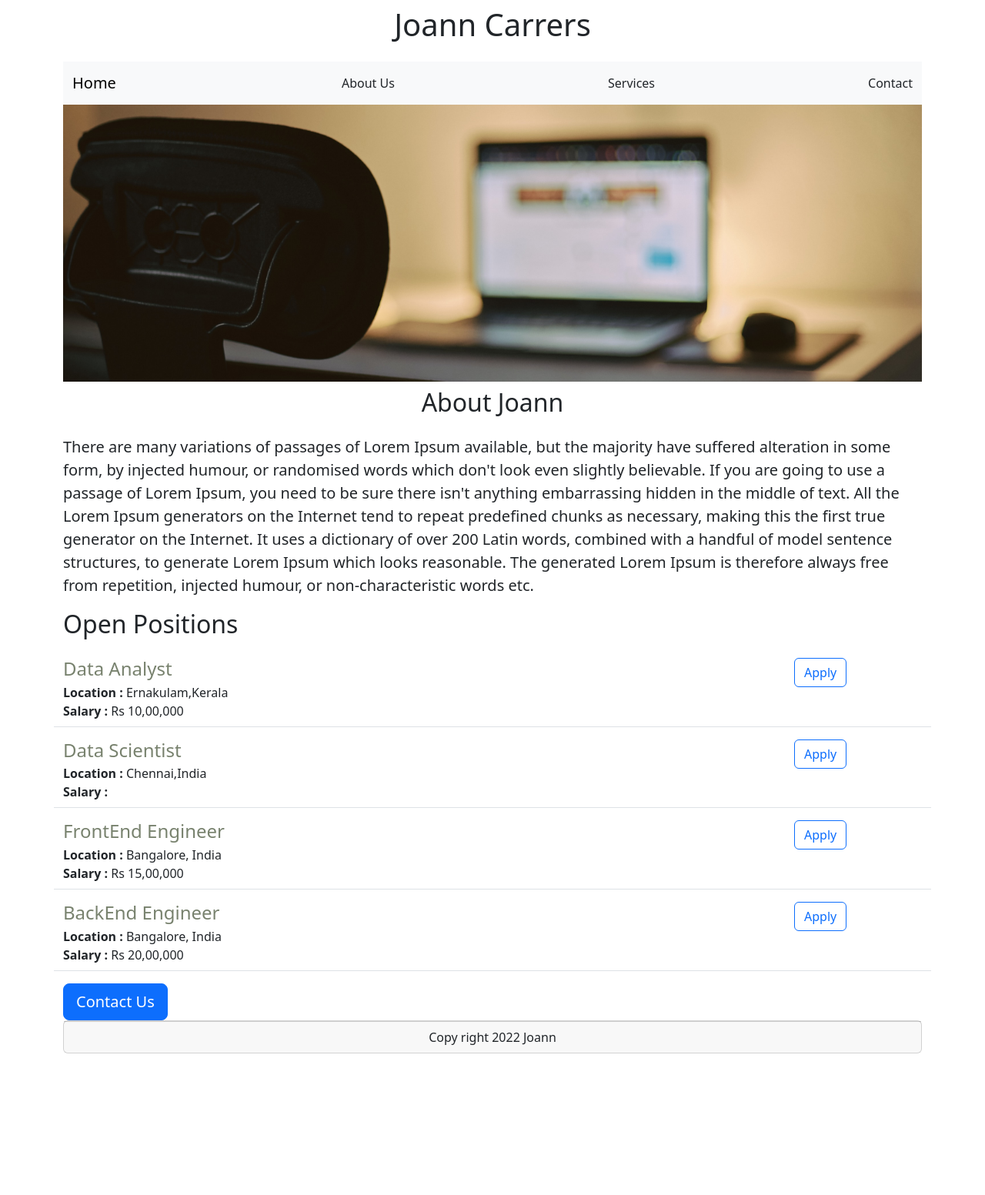
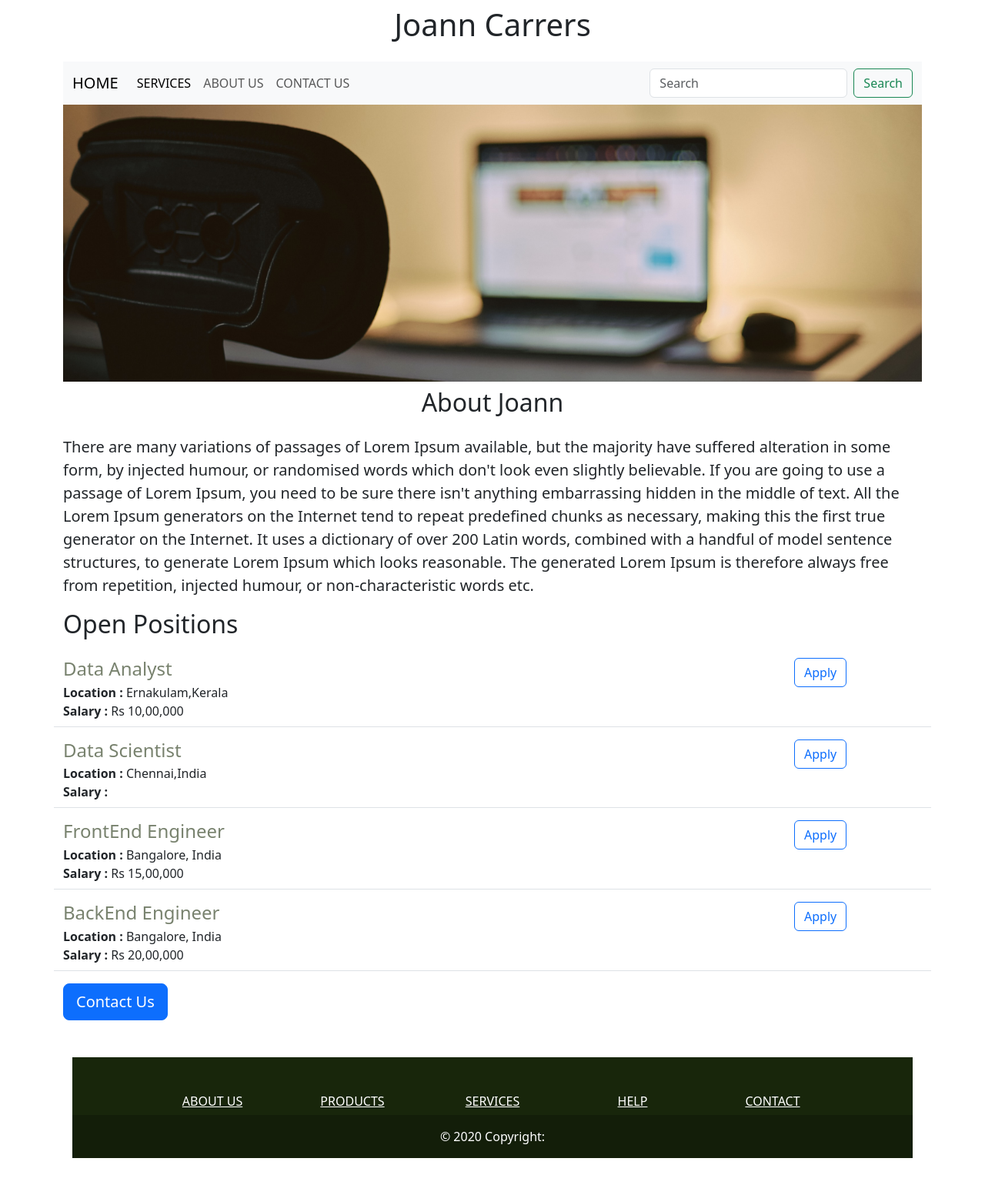
Before and after one commit to diyageorge18/careers-website-v2, a Flask app: page / in a window 1280 px wide. Shown: the whole page at 77% size. Before the commit the page ends 1369 px from the top, so only its background shows below. Run offline with Flask 3, Linux system fonts and the light colour scheme.

Commit message:
Added header and footer

```diff
--- /dev/null
+++ b/templates/footer.html
@@ -0,0 +1,68 @@
+<!-- Remove the container if you want to extend the Footer to full width. -->
+<div class="container my-5">
+  <!-- Footer -->
+  <footer class="text-center text-white" style="background-color: rgb(24, 38, 11)">
+    <!-- Grid container -->
+    <div class="container">
+      <!-- Section: Links -->
+      <section class="mt-5">
+        <!-- Grid row-->
+        <div class="row text-center d-flex justify-content-center pt-5">
+          <!-- Grid column -->
+          <div class="col-md-2">
+            <h6 class="text-uppercase font-weight-bold">
+              <a href="#!" class="text-white">About us</a>
+            </h6>
+          </div>
+          <!-- Grid column -->
+
+          <!-- Grid column -->
+          <div class="col-md-2">
+            <h6 class="text-uppercase font-weight-bold">
+              <a href="#!" class="text-white">Products</a>
+            </h6>
+          </div>
+          <!-- Grid column -->
+
+          <!-- Grid column -->
+          <div class="col-md-2">
+            <h6 class="text-uppercase font-weight-bold">
+              <a href="#!" class="text-white">Services</a>
+            </h6>
+          </div>
+          <!-- Grid column -->
+
+          <!-- Grid column -->
+          <div class="col-md-2">
+            <h6 class="text-uppercase font-weight-bold">
+              <a href="#!" class="text-white">Help</a>
+            </h6>
+          </div>
+          <!-- Grid column -->
+
+          <!-- Grid column -->
+          <div class="col-md-2">
+            <h6 class="text-uppercase font-weight-bold">
+              <a href="#!" class="text-white">Contact</a>
+            </h6>
+          </div>
+          <!-- Grid column -->
+        </div>
+        <!-- Grid row-->
+      </section>
+    </div>
+    <!-- Grid container -->
+
+    <!-- Copyright -->
+    <div
+         class="text-center p-3"
+         style="background-color: rgba(0, 0, 0, 0.2)"
+         >
+      © 2020 Copyright:
+
+    </div>
+    <!-- Copyright -->
+  </footer>
+  <!-- Footer -->
+</div>
+<!-- End of .container -->
--- a/templates/home.html
+++ b/templates/home.html
@@ -17,16 +17,9 @@
 <body>
   <div class="container">
   <h1 class="text-center mt-2 mb-4"> {{company_name}} Carrers </h1>
-
-<nav class="navbar navbar-expand-lg bg-light">
-  <div class="container-fluid">
-    <a class="navbar-brand" href="home.html">Home</a>
-    <a class="nav-link" href="about.html">About Us</a>
-    <a class="nav-link" href="services.html">Services</a>
-    <a class="nav-link" href="contact.html">Contact</a>
+  <div>
+ {% include'navbar.html' %}
   </div>
-</nav>
-
 <img class = "img-fluid" id = "banner" src ="https://careers-website-9--diyageorge001.repl.co/static/banner.jpg" >
   <h2 class="text-center mt-2 mb-4"> About Joann </h2>
   <p class="lead">
@@ -42,8 +35,8 @@
   <button class="btn btn-primary btn-lg"> Contact Us </button>
 
 
-    <div class="card">
-    <div class="card-footer text-center">Copy right 2022 Joann</div>
+    <div>
+      {% include'footer.html' %}
     </div>
 
   </div>
--- /dev/null
+++ b/templates/navbar.html
@@ -0,0 +1,25 @@
+<nav class="navbar navbar-expand-lg bg-body-tertiary">
+  <div class="container-fluid">
+    <button class="navbar-toggler" type="button" data-bs-toggle="collapse" data-bs-target="#navbarTogglerDemo01" aria-controls="navbarTogglerDemo01" aria-expanded="false" aria-label="Toggle navigation">
+      <span class="navbar-toggler-icon"></span>
+    </button>
+    <div class="collapse navbar-collapse" id="navbarTogglerDemo01">
+      <a class="navbar-brand" href="#">HOME</a>
+      <ul class="navbar-nav me-auto mb-2 mb-lg-0">
+        <li class="nav-item">
+          <a class="nav-link active" aria-current="page" href="#">SERVICES</a>
+        </li>
+        <li class="nav-item">
+          <a class="nav-link" href="#">ABOUT US</a>
+        </li>
+        <li class="nav-item">
+          <a class="nav-link "href="#">CONTACT US</a>
+        </li>
+      </ul>
+      <form class="d-flex" role="search">
+        <input class="form-control me-2" type="search" placeholder="Search" aria-label="Search">
+        <button class="btn btn-outline-success" type="submit">Search</button>
+      </form>
+    </div>
+  </div>
+</nav>
```
